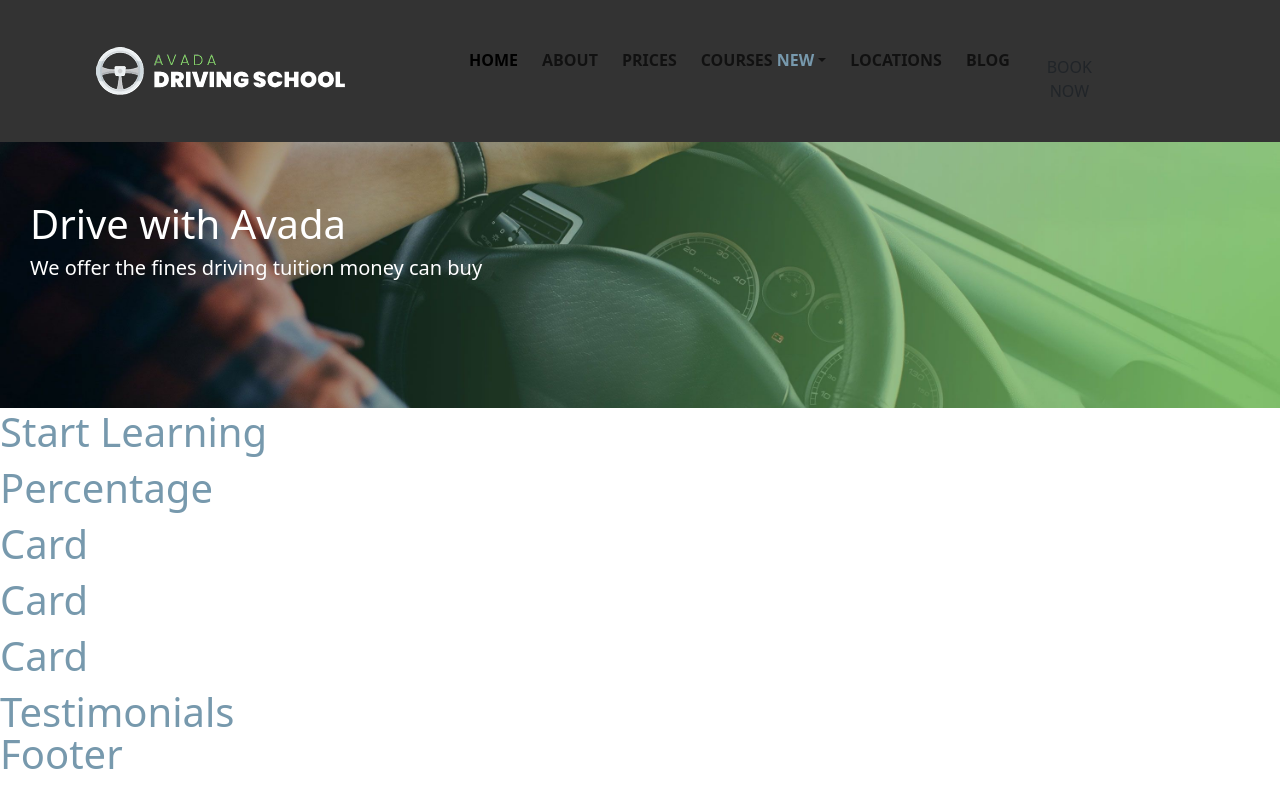
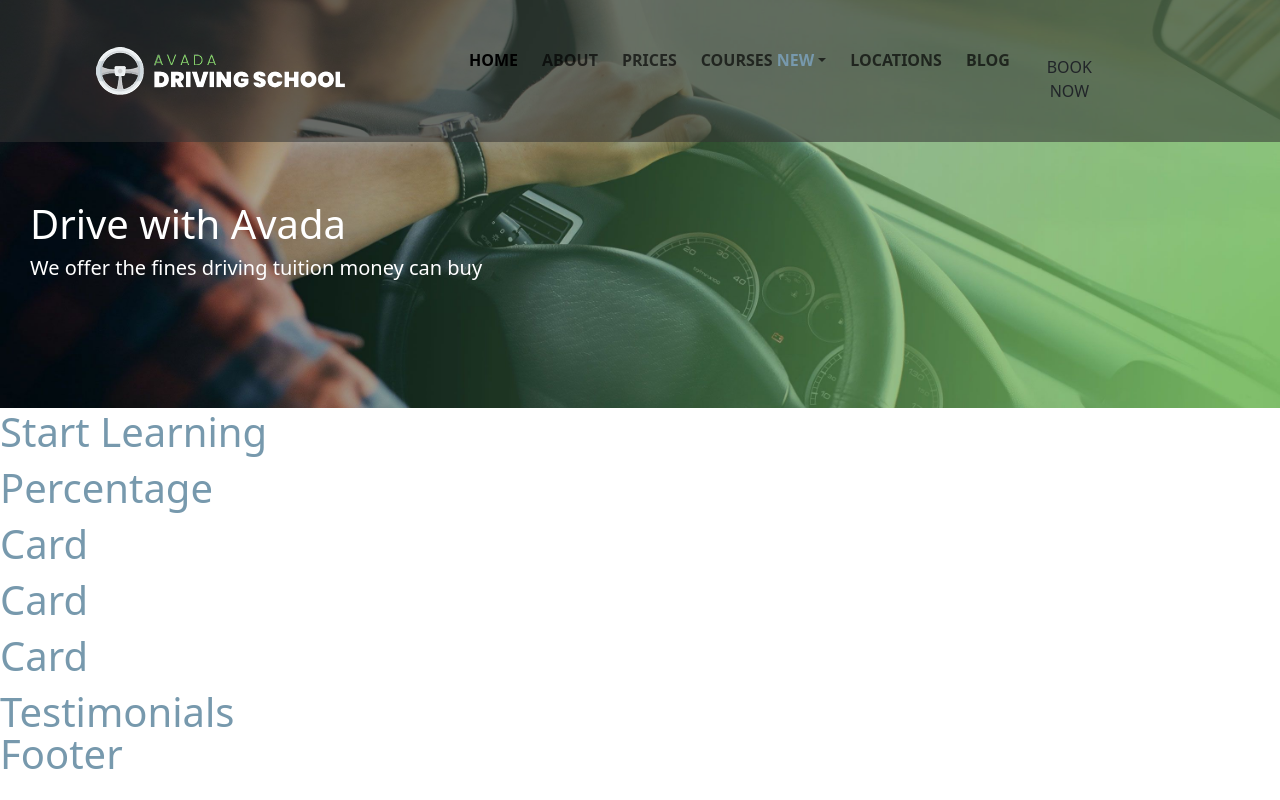
Before and after one commit to MiriamPecora/proj-html-vuejs, a Vue app: page / in a window 1280 px wide. Built offline with nearby package versions, Linux system fonts and the light colour scheme.

Commit message:
Upd scss

```diff
--- a/src/assets/scss/partials/_common.scss
+++ b/src/assets/scss/partials/_common.scss
@@ -7,7 +7,3 @@ COMMON
 body {
   background-color: $body-bg-color;
 }
-
-header {
-  background-color: $bg-dark;
-}
```
